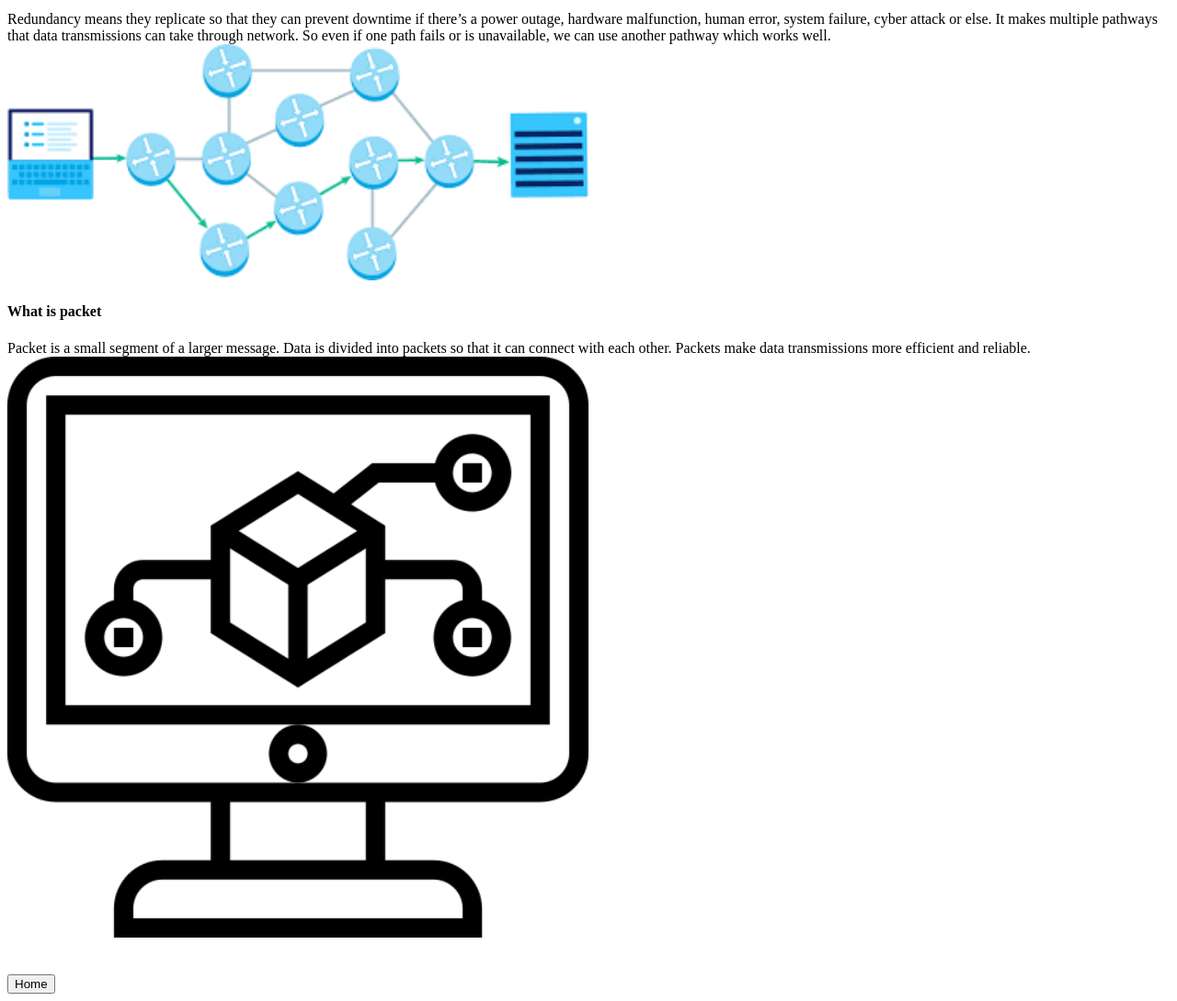
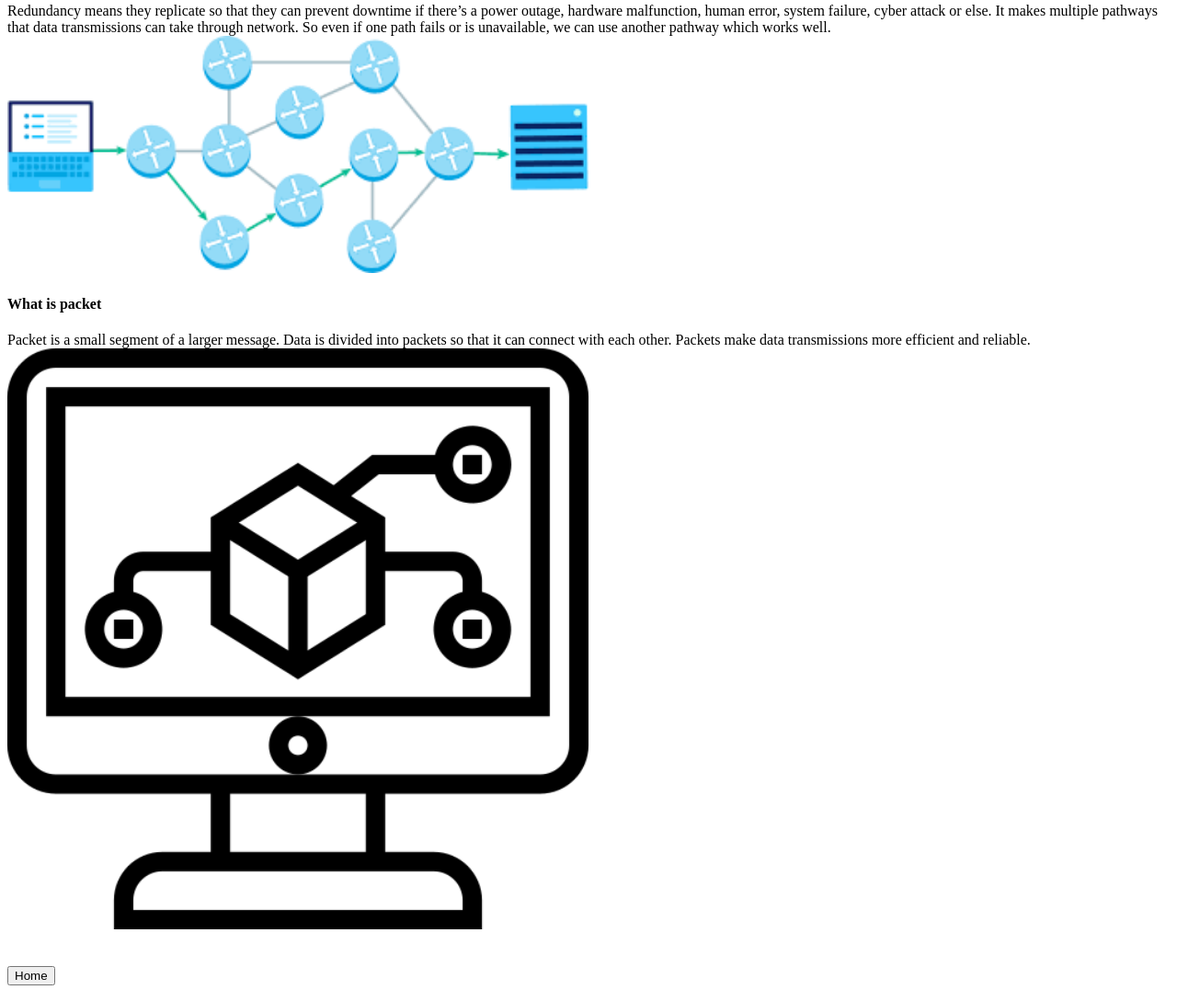
Before and after one commit to hyhwang1/Internet, a plain HTML site: page RRandP.html in a window 1280 px wide. Shown: the part 237-1326 px from the top of the page at 92% size. Drawn offline with Linux system fonts and the light colour scheme.

Commit message:
Update RRandP.html

```diff
--- a/RRandP.html
+++ b/RRandP.html
@@ -5,14 +5,14 @@
     </head>
     <body>
         <h1>This page contains information on Routers, Redundancy, and Packets. </h1>
-		<h2> What is router
+		<h2> What is router </h2>
 			<p1>Router is a device that connects and forwards data packets to the internet. The router serves two primary functions. It forwards data packets to their intended IP address so it can manage traffic between these networks, and it can make multiple devices to use the same internet connection. Each packet needs to be guided to its specific destination, and the router helps direct data packets to their destination IP address.</p1>
 		<h3> What is redundancy </h3>
 			<p1>Redundancy means they replicate so that they can prevent downtime if there’s a power outage, hardware malfunction, human error, system failure, cyber attack or else. It makes multiple pathways that data transmissions can take through network. So even if one path fails or is unavailable, we can use another pathway which works well.</p1>
-			        <img src="Redundancy.png" width=50% height=10%>
+			<p2> <img src="Redundancy.png" width=50% height=10%></p2>
 		<h4> What is packet </h4>
 			<p1>Packet is a small segment of a larger message. Data is divided into packets so that it can connect with each other. Packets make data transmissions more efficient and reliable.</p1>
-			        <img src="packet.png" width=50% height=10%>
+			<p2> <img src="packet.png" width=50% height=10%> </p2>
 		   <br><br><br>
         <a href = "https://hyhwang1.github.io/Internet/index.html">
             <button>Home</button>
```
